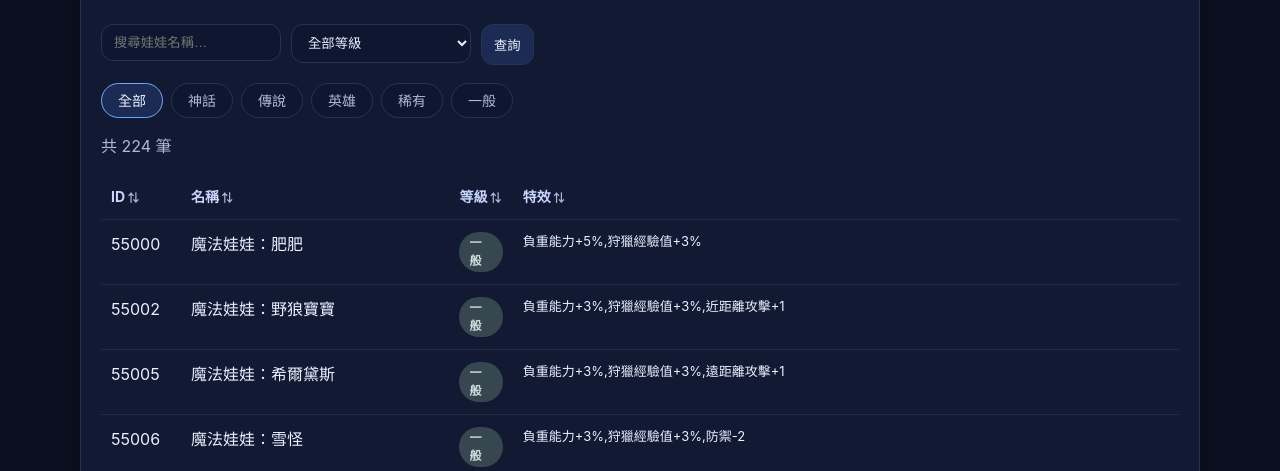
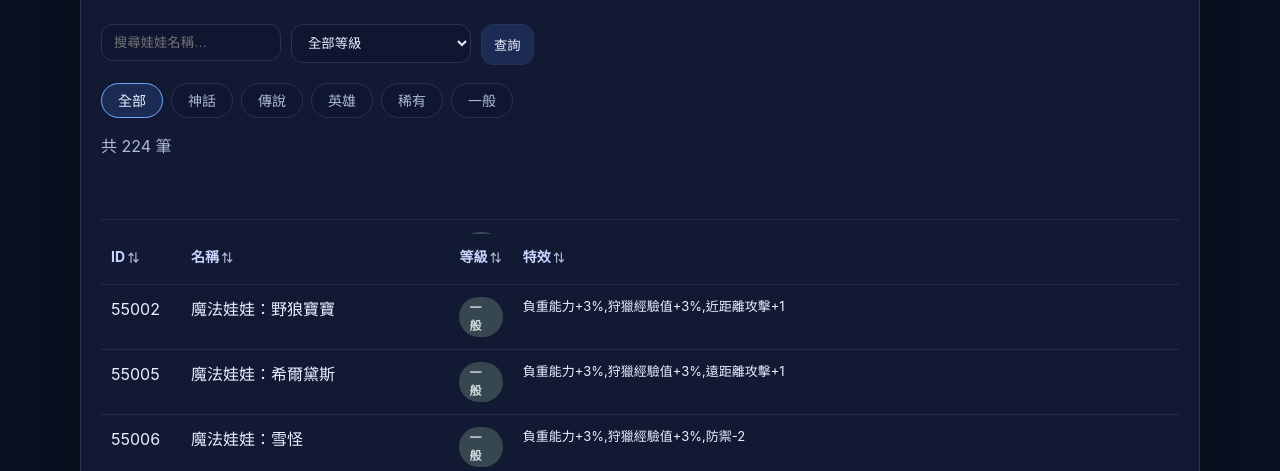
Before and after one commit to justminguo/yanfei-heaven-frontend, a Flask app: page /dolls in a window 1280 px wide. Shown: the part 154-625 px from the top of the page. Run offline with Flask 3, Linux system fonts and the light colour scheme; data comes from the database, SQL or seed files in the repository; parts of the project's set-up code (start-up, migrations or seed data) failed here and were passed over.

Commit message:
Fix z-index: navbar sticky z-9999, tabs z-10, table z-1, thead top-60px

```diff
--- a/static/style.css
+++ b/static/style.css
@@ -11,6 +11,35 @@ body {
 a { color: #6ea8fe; text-decoration: none; }
 
 .container { width: 1120px; margin: 0 auto; padding: 0 20px; }
+
+/* 全局選單 - z-index 修復 */
+.topbar, header, .navbar {
+    position: sticky;
+    top: 0;
+    z-index: 9999 !important;
+    background-color: #121933;
+}
+
+/* 分頁標籤 - 確保不被下方內容擋住 */
+.grade-tabs, .tab-container, .nav-tabs {
+    position: relative;
+    z-index: 10;
+    margin-bottom: 20px;
+}
+
+/* 表格層級降低 */
+.table-wrap {
+    position: relative;
+    z-index: 1;
+}
+
+/* 如果表頭是固定的 */
+thead th {
+    position: sticky;
+    top: 60px;
+    z-index: 5;
+    background: #121933;
+}
 
 .topbar {
     background: #121933;
```
